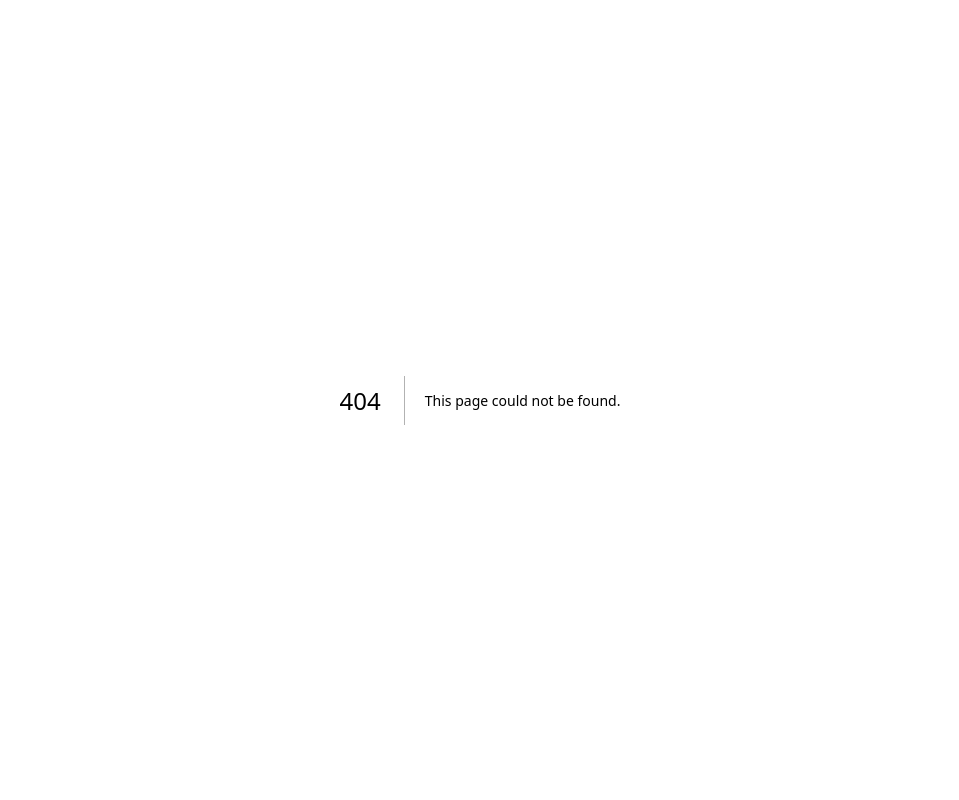
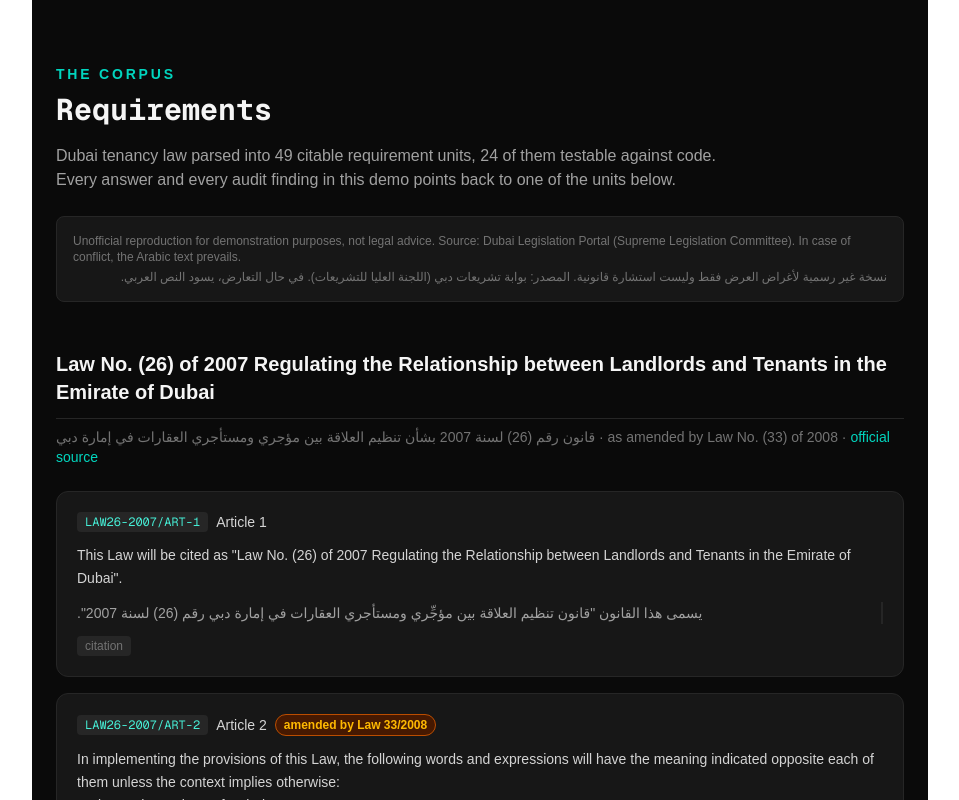
Before and after one commit to MohamedSayed008/regulated-requirements-auditor, a Next.js app: page /requirements in a window 1280 px wide. Before the commit this address had no page. Shown: the top 800 px of the page, without its empty margins (160-1119 px from the left). Built offline with nearby package versions, Linux system fonts and the light colour scheme.

Commit message:
feat: add requirements browser page

```diff
--- a/src/app/page.tsx
+++ b/src/app/page.tsx
@@ -13,6 +13,12 @@ export default function Home() {
       <p className="text-sm text-neutral-600">
         No citation, no answer. No human approval, no finding.
       </p>
+      <a
+        href="/requirements"
+        className="rounded-lg border border-teal-800 bg-teal-950 px-4 py-2 text-sm font-semibold text-teal-300 transition-colors hover:bg-teal-900"
+      >
+        Browse the corpus: Dubai tenancy law
+      </a>
     </main>
   );
 }
--- /dev/null
+++ b/src/app/requirements/page.tsx
@@ -0,0 +1,125 @@
+import type { Metadata } from 'next';
+import {
+  CORPUS_DISCLAIMER,
+  type CorpusDocument,
+  type RequirementUnit,
+  corpusDocumentSchema,
+  parseCorpus,
+} from '@/lib/corpus';
+import documentsJson from '@/data/corpus/documents.json';
+import law26Json from '@/data/corpus/law-26-2007.json';
+import decree43Json from '@/data/corpus/decree-43-2013.json';
+
+export const metadata: Metadata = {
+  title: 'Requirements: Mizan',
+  description:
+    'The corpus: Dubai tenancy law parsed into citable requirement units, English and Arabic.',
+};
+
+const documents = documentsJson.map(d => corpusDocumentSchema.parse(d));
+const unitsBySource = new Map<string, RequirementUnit[]>([
+  ['LAW26-2007', parseCorpus(law26Json)],
+  ['DEC43-2013', parseCorpus(decree43Json)],
+]);
+
+export default function RequirementsPage() {
+  const total = [...unitsBySource.values()].reduce((sum, units) => sum + units.length, 0);
+  const testable = [...unitsBySource.values()].flat().filter(unit => unit.testable).length;
+
+  return (
+    <main className="mx-auto min-h-screen max-w-4xl bg-neutral-950 px-6 py-16 text-neutral-100">
+      <header className="mb-12">
+        <p className="text-sm font-semibold uppercase tracking-[0.2em] text-teal-400">The corpus</p>
+        <h1 className="mt-2 font-mono text-3xl font-bold">Requirements</h1>
+        <p className="mt-4 max-w-2xl text-neutral-400">
+          Dubai tenancy law parsed into {total} citable requirement units, {testable} of them
+          testable against code. Every answer and every audit finding in this demo points back to
+          one of the units below.
+        </p>
+        <div className="mt-6 space-y-1 rounded-lg border border-neutral-800 bg-neutral-900 p-4 text-xs text-neutral-500">
+          <p>{CORPUS_DISCLAIMER.en}</p>
+          <p dir="rtl" lang="ar">
+            {CORPUS_DISCLAIMER.ar}
+          </p>
+        </div>
+      </header>
+
+      {documents.map(doc => (
+        <DocumentSection key={doc.slug} doc={doc} units={unitsBySource.get(doc.slug) ?? []} />
+      ))}
+    </main>
+  );
+}
+
+function DocumentSection({ doc, units }: { doc: CorpusDocument; units: RequirementUnit[] }) {
+  return (
+    <section aria-labelledby={doc.slug} className="mb-14">
+      <h2 id={doc.slug} className="border-b border-neutral-800 pb-3 text-xl font-semibold">
+        {doc.titleEn}
+      </h2>
+      <p className="mt-2 text-sm text-neutral-500">
+        <span dir="rtl" lang="ar">
+          {doc.titleAr}
+        </span>
+        {doc.amendedBy && <span> · as amended by {doc.amendedBy}</span>} ·{' '}
+        <a
+          href={doc.officialSourceEn}
+          className="text-teal-400 underline-offset-2 hover:underline"
+          rel="noopener noreferrer"
+        >
+          official source
+        </a>
+      </p>
+      <ul className="mt-6 space-y-4">
+        {units.map(unit => (
+          <UnitCard key={unit.id} unit={unit} />
+        ))}
+      </ul>
+    </section>
+  );
+}
+
+function UnitCard({ unit }: { unit: RequirementUnit }) {
+  return (
+    <li
+      id={unit.id}
+      className="scroll-mt-24 rounded-xl border border-neutral-800 bg-neutral-900 p-5"
+    >
+      <div className="flex flex-wrap items-center gap-2">
+        <code className="rounded bg-neutral-800 px-2 py-0.5 font-mono text-xs text-teal-300">
+          {unit.id}
+        </code>
+        <span className="text-sm font-medium text-neutral-300">{unit.articleRef}</span>
+        {unit.testable && (
+          <span className="rounded-full border border-teal-700 bg-teal-950 px-2 py-0.5 text-xs font-semibold text-teal-400">
+            testable
+          </span>
+        )}
+        {unit.amendedBy && (
+          <span className="rounded-full border border-amber-700 bg-amber-950 px-2 py-0.5 text-xs font-semibold text-amber-400">
+            amended by Law 33/2008
+          </span>
+        )}
+      </div>
+      <p className="mt-3 whitespace-pre-line text-sm leading-relaxed text-neutral-300">
+        {unit.textEn}
+      </p>
+      <p
+        dir="rtl"
+        lang="ar"
+        className="mt-3 whitespace-pre-line border-s-2 border-neutral-800 ps-4 text-sm leading-relaxed text-neutral-400"
+      >
+        {unit.textAr}
+      </p>
+      {unit.tags.length > 0 && (
+        <div className="mt-3 flex flex-wrap gap-1.5">
+          {unit.tags.map(tag => (
+            <span key={tag} className="rounded bg-neutral-800 px-2 py-0.5 text-xs text-neutral-500">
+              {tag}
+            </span>
+          ))}
+        </div>
+      )}
+    </li>
+  );
+}
```
